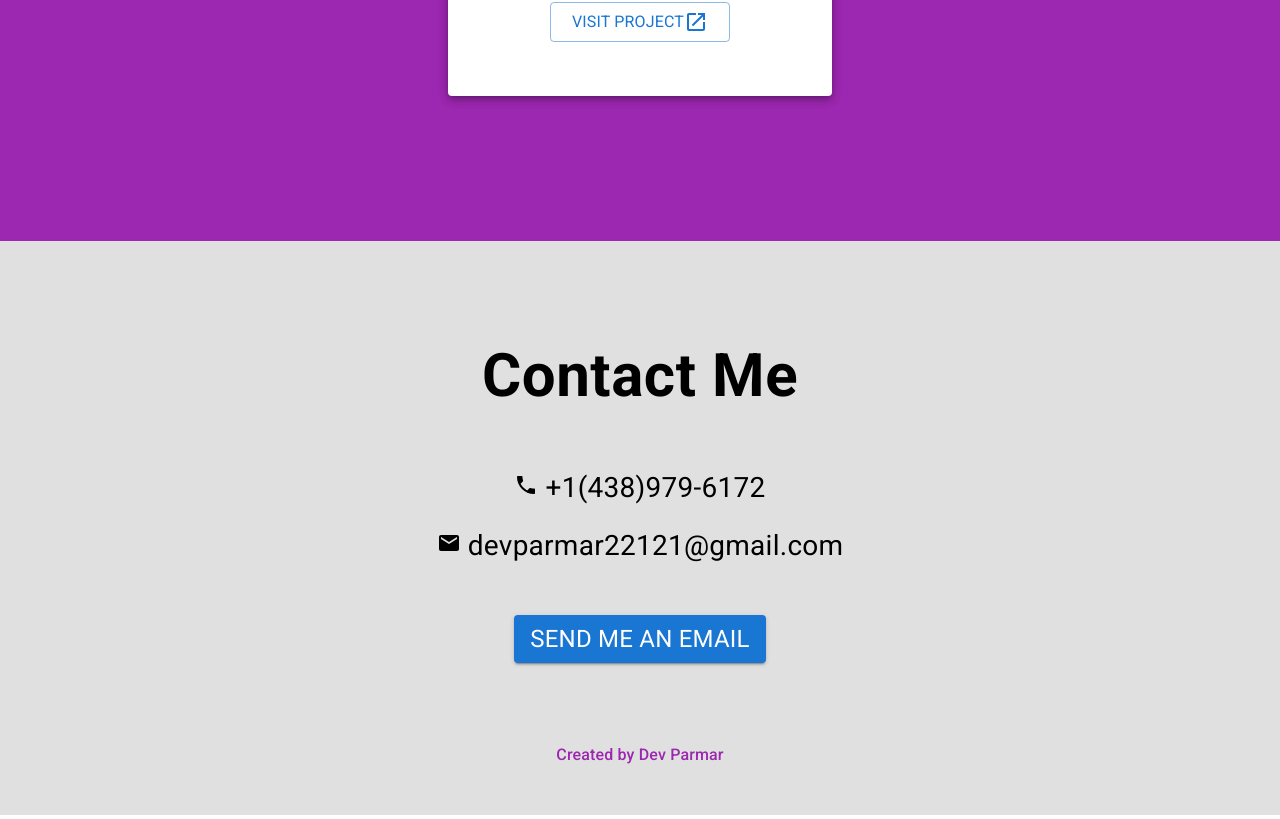
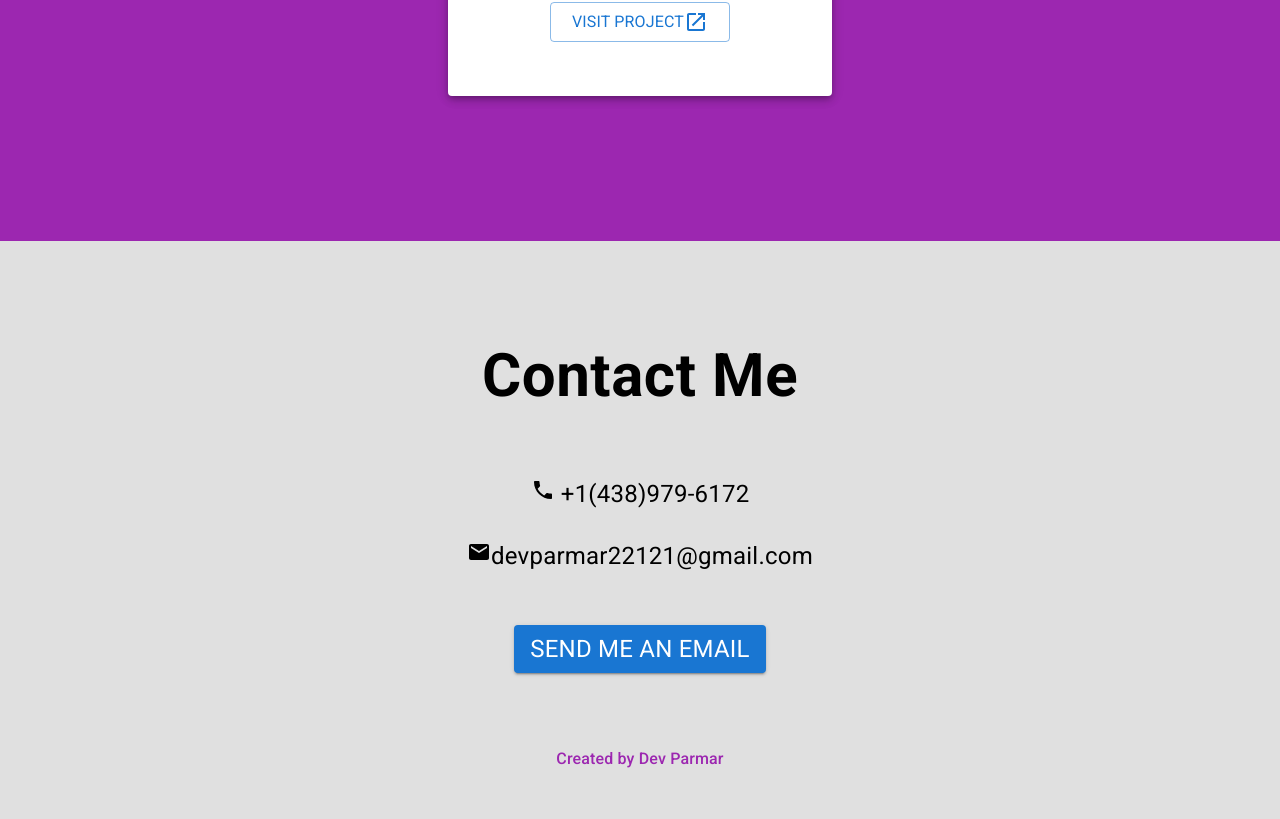
Before and after one commit to Dev-Parmar/portfolio, a React (Create React App) app: page / in a window 1280 px wide. Shown: the part 4887-5706 px from the top of the page. Built offline with nearby package versions, Linux system fonts and the light colour scheme.

Commit message:
Contact updated

```diff
--- a/src/components/Contact.js
+++ b/src/components/Contact.js
@@ -10,14 +10,14 @@ function Contact() {
             <Box >
                 <Typography sx={{ padding: '1.5em 0 0.5em 0', fontWeight: 'bold', fontSize: 'h2.fontSize', textAlign: 'center' }}>Contact Me</Typography>
             </Box>
-            <Box sx={{ textAlign: 'center', margin: '1em' }}>
-                <Typography sx={{ fontSize: 28 }}><PhoneIcon /> +1(438)979-6172</Typography>
+            <Box sx={{ textAlign: 'center', margin: '2%' }}>
+                <Typography sx={{ fontSize: '1.5em' }}><PhoneIcon /> +1(438)979-6172</Typography>
             </Box>
-            <Box sx={{ textAlign: 'center', margin: '1em' }}>
-                <Typography sx={{ fontSize: 28 }}><EmailIcon /> devparmar22121@gmail.com</Typography>
+            <Box sx={{ textAlign: 'center', margin: '2%', overflow: 'hidden' }}>
+                <Typography sx={{ fontSize: '1.5em' }}><EmailIcon />devparmar22121@gmail.com</Typography>
             </Box>
 
-            <Box sx={{ textAlign: 'center', padding: '2em' }} >
+            <Box sx={{ textAlign: 'center', padding: '2%' }} >
                 <Button onClick={() => window.location = 'mailto:devparmar22121@gmail.com'} variant='contained'><Typography sx={{ fontSize: 'h5.fontSize' }}>Send me an Email</Typography></Button>
             </Box>
         </Fragment>
--- a/src/components/Work.js
+++ b/src/components/Work.js
@@ -1,5 +1,5 @@
 import React, { Fragment } from 'react'
-import { Box, Button, Typography, Paper } from '@mui/material'
+import { Box, Typography, Paper } from '@mui/material'
 
 
 function Work() {
```
